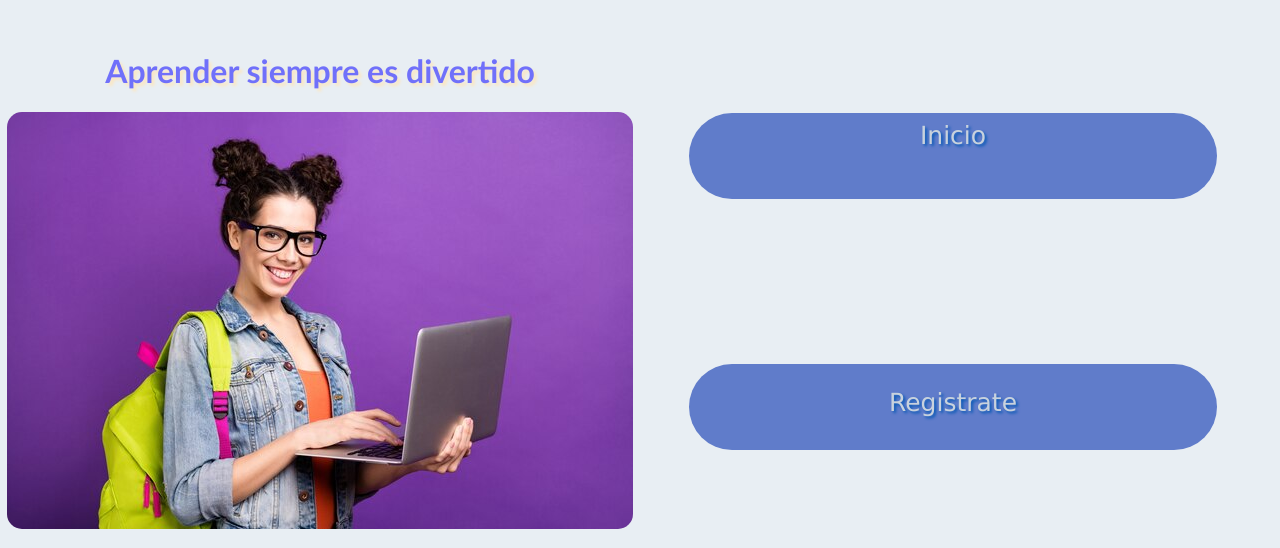
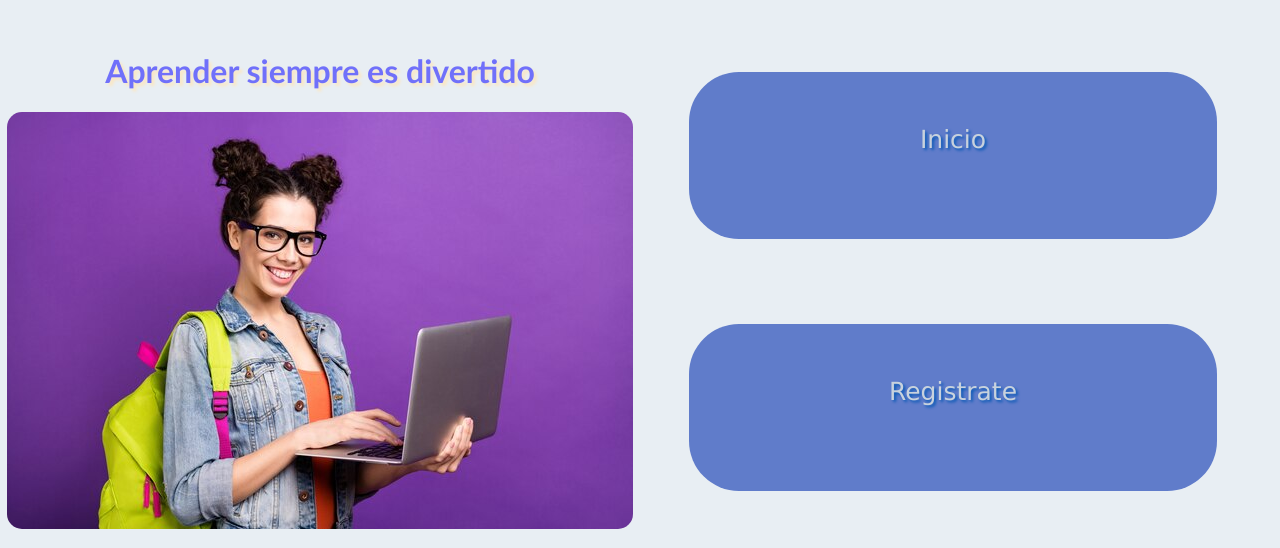
Before and after one commit to Calacanera/TPclassroom, a plain HTML site: page index.html in a window 1280 px wide. Shown: the top 548 px of the page. Drawn offline with Linux system fonts and the light colour scheme.

Commit message:
combios en el estilo y opciones

```diff
--- a/index.html
+++ b/index.html
@@ -21,7 +21,7 @@
 
         </div>
         <nav>
-            <a class="nav" href="#">Inicio</a>
+            <a class="nav" href="#"><p>Inicio</p></a>
             <!-- <a class="nav" href="#">pag2</a>
             <a class="nav" href="#">pag3</a> -->
             <a class="nav" href="registro.html"><p>Registrate</p></a>
--- a/style.css
+++ b/style.css
@@ -41,7 +41,7 @@ nav {
     padding: 8px;
     border-radius: 50px;
     width: 80%;
-    height: 70px;
+    height: 30%;
     text-align: center;
     text-decoration: none;
     font-family: Verdana, Geneva, Tahoma, sans-serif;
@@ -56,7 +56,7 @@ nav {
 }
 
 p{
-    transform: translateY(-30%);
+    transform: translateY(70%);
 }
 
 
```
